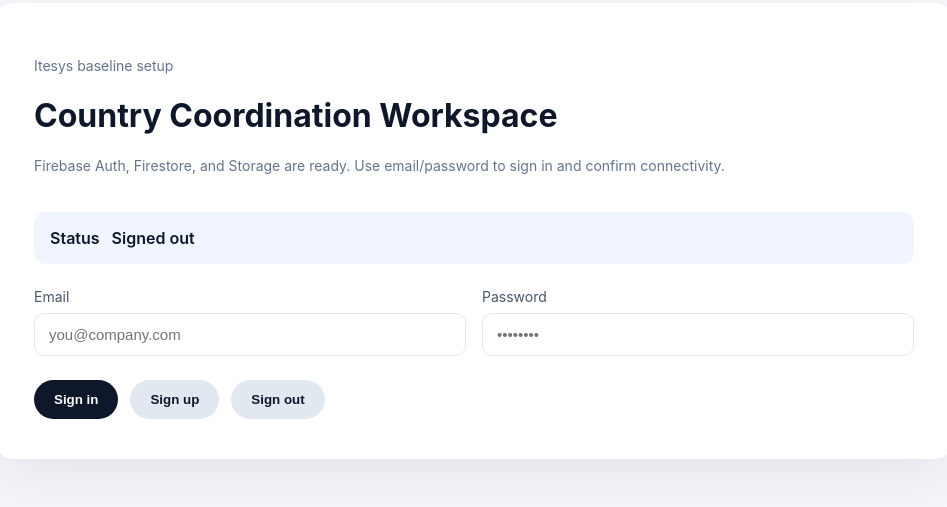
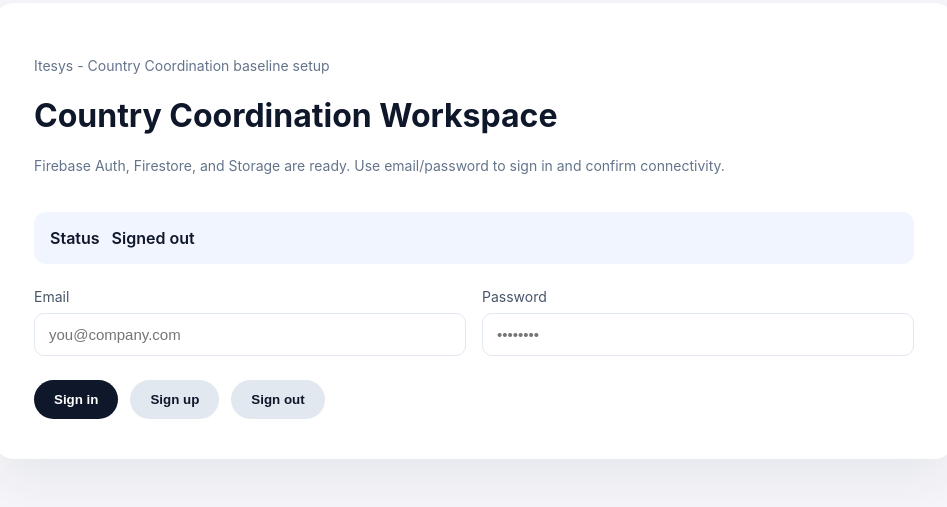
Before and after one commit to Brinkmann/itesys_country_coordination, a Next.js app: page / in a window 1280 px wide. Shown: the part 169-676 px from the top of the page, without its empty margins (166-1113 px from the left). Built offline with nearby package versions, Linux system fonts and the light colour scheme; no server answers.

Commit message:
Update branding to Itesys - Country Coordination

```diff
--- a/src/app/layout.tsx
+++ b/src/app/layout.tsx
@@ -2,7 +2,7 @@
 import type { ReactNode } from "react";
 
 export const metadata = {
-  title: "Itesys",
+  title: "Itesys - Country Coordination",
   description: "Monthly agenda workspace for country coordination."
 };
 
--- a/src/app/workspace/page.tsx
+++ b/src/app/workspace/page.tsx
@@ -177,7 +177,7 @@
         <div className="brand">
           <span className="brand-mark">I</span>
           <div>
-            <p className="brand-title">Itesys</p>
+            <p className="brand-title">Itesys - Country Coordination</p>
             <p className="brand-subtitle">Country coordination</p>
           </div>
         </div>
--- a/src/components/AuthStatus.tsx
+++ b/src/components/AuthStatus.tsx
@@ -119,7 +119,7 @@
   return (
     <div className="card">
       <header className="header">
-        <p className="helper">Itesys baseline setup</p>
+        <p className="helper">Itesys - Country Coordination baseline setup</p>
         <h1>Country Coordination Workspace</h1>
         <p className="helper">
           Firebase Auth, Firestore, and Storage are ready. Use email/password to
```
Also changed, not shown: 1 other file (tests, documents, lock files or other folders).
